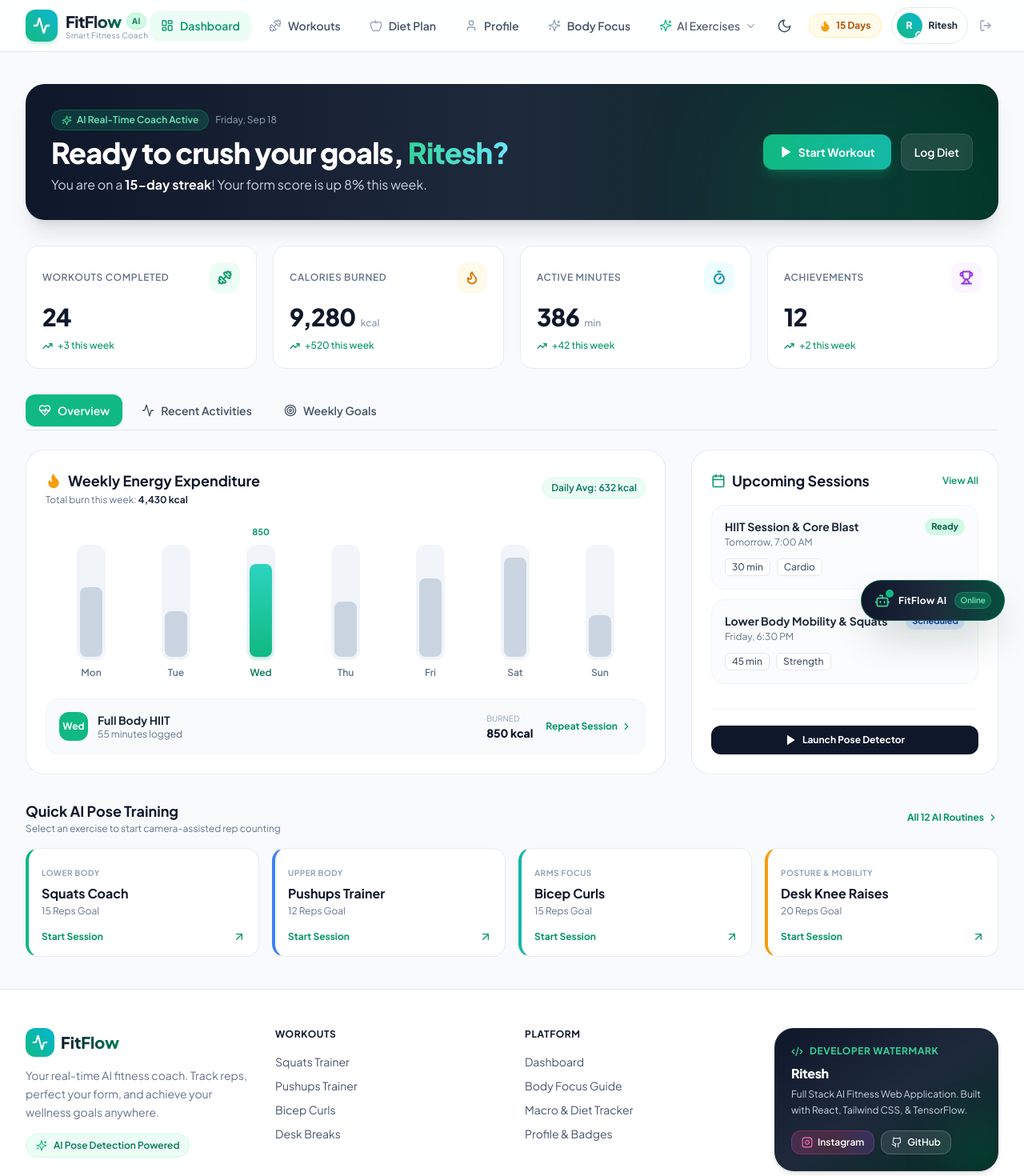
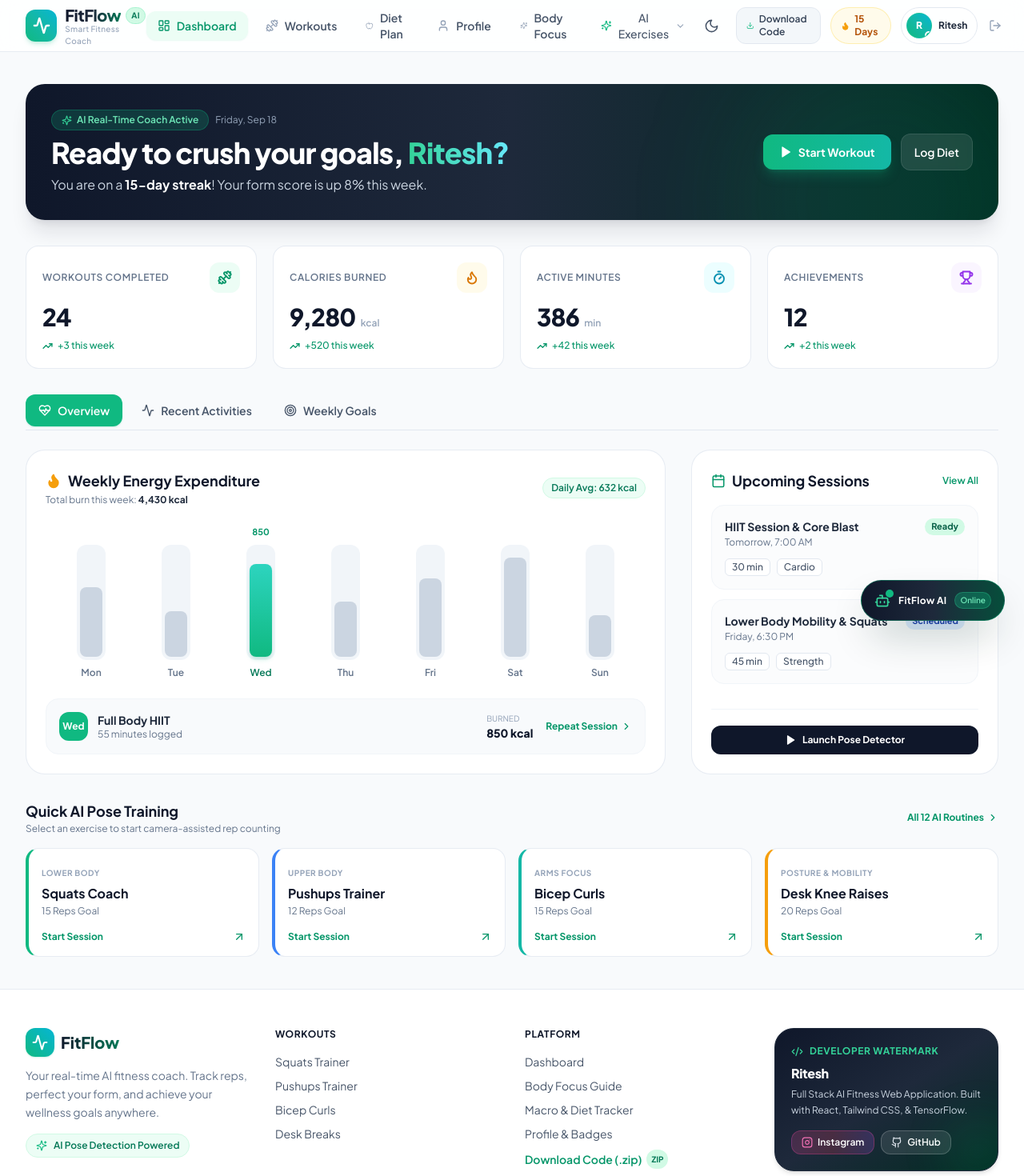
Before and after one commit to riteshkumxr/Fitflow_Excercise_Master, a React (Vite) app: page / in a window 1280 px wide. Shown: the top 1470 px of the page at 80% size. Built offline with nearby package versions, Linux system fonts and the light colour scheme.

Commit message:
feat: add download code links in navbar and footer

```diff
--- a/src/components/Footer.jsx
+++ b/src/components/Footer.jsx
@@ -80,6 +80,18 @@ const Footer = () => {
                 <Link to="/profile" className="text-slate-600 dark:text-slate-400 hover:text-emerald-600 dark:hover:text-emerald-400 transition-colors">
                   Profile & Badges
                 </Link>
+              </li>
+              <li>
+                <a
+                  href="/FitFlow_Excercise.zip"
+                  download="FitFlow_Excercise.zip"
+                  className="inline-flex items-center gap-1.5 font-semibold text-emerald-600 dark:text-emerald-400 hover:text-emerald-500 transition-colors"
+                >
+                  <span>Download Code (.zip)</span>
+                  <span className="text-[10px] uppercase font-bold px-1.5 py-0.5 rounded-full bg-emerald-100 text-emerald-700 dark:bg-emerald-950 dark:text-emerald-300">
+                    ZIP
+                  </span>
+                </a>
               </li>
             </ul>
           </div>
--- a/src/components/Navbar.jsx
+++ b/src/components/Navbar.jsx
@@ -14,6 +14,7 @@ import {
   Moon,
   LogIn,
   LogOut,
+  Download,
 } from 'lucide-react';
 import ExerciseDropdown from './ExerciseDropdown';
 import { useTheme } from '../context/ThemeContext';
@@ -123,6 +124,17 @@ const Navbar = () => {
                 <Moon size={19} className="text-slate-600 hover:-rotate-12 transition-transform" />
               )}
             </button>
+
+            {/* Download Code Button */}
+            <a
+              href="/FitFlow_Excercise.zip"
+              download="FitFlow_Excercise.zip"
+              title="Download Full Project Source Code (.zip)"
+              className="flex items-center gap-1.5 px-3 py-1.5 rounded-xl text-xs font-semibold text-slate-700 dark:text-slate-200 hover:text-emerald-600 dark:hover:text-emerald-400 bg-slate-100/80 dark:bg-slate-800/80 hover:bg-emerald-50 dark:hover:bg-emerald-950/40 border border-slate-200 dark:border-slate-700 transition-all cursor-pointer shadow-2xs"
+            >
+              <Download size={14} className="text-emerald-500" />
+              <span className="hidden lg:inline">Download Code</span>
+            </a>
 
             {/* Streak Badge */}
             <div className="flex items-center gap-1.5 px-3 py-1.5 rounded-full bg-amber-50 dark:bg-amber-950/40 border border-amber-200/60 dark:border-amber-800/40 text-amber-700 dark:text-amber-300 text-xs font-bold shadow-xs">
@@ -275,6 +287,16 @@ const Navbar = () => {
           )}
 
           <ExerciseDropdown mobile onItemClick={() => setIsMobileMenuOpen(false)} />
+
+          <a
+            href="/FitFlow_Excercise.zip"
+            download="FitFlow_Excercise.zip"
+            onClick={() => setIsMobileMenuOpen(false)}
+            className="flex items-center gap-3 w-full px-3.5 py-2.5 rounded-xl text-sm font-semibold text-emerald-600 dark:text-emerald-400 bg-emerald-50 dark:bg-emerald-950/40 border border-emerald-200 dark:border-emerald-800/50 transition-colors text-left mt-2"
+          >
+            <Download size={18} />
+            <span>Download Project Code (.zip)</span>
+          </a>
         </div>
       )}
     </nav>
```
Also changed, not shown: 1 other file (tests, documents, lock files or other folders).
